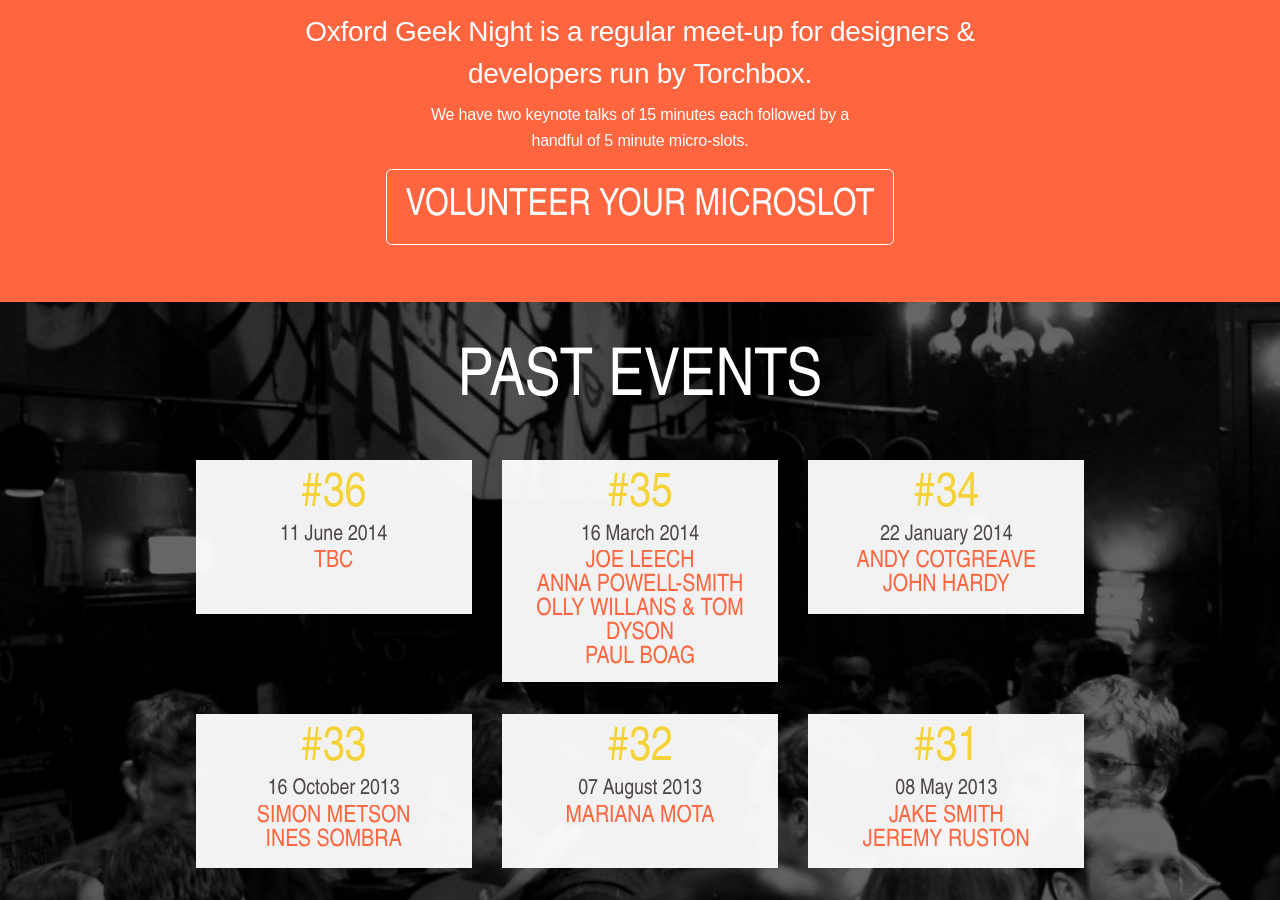
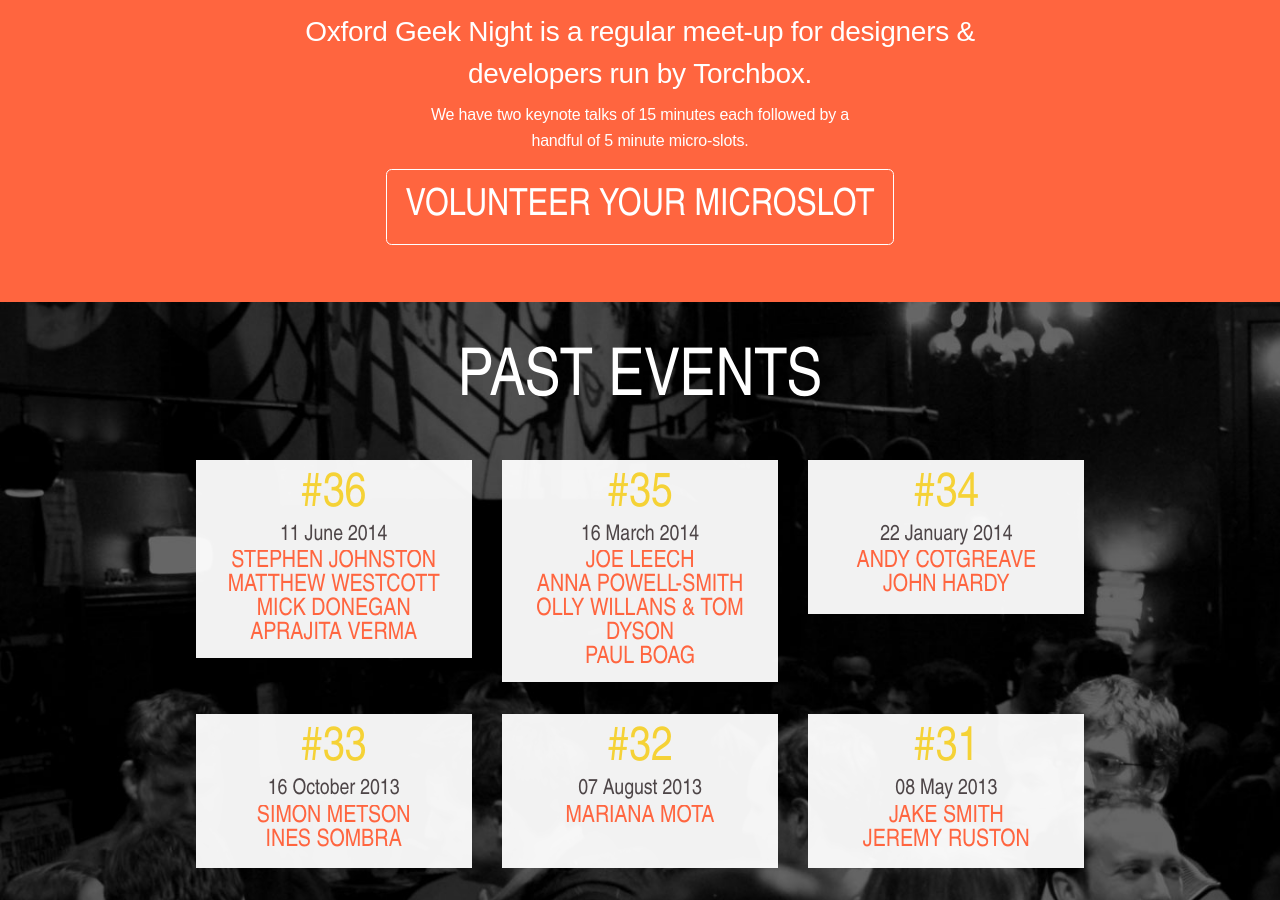
Before and after one commit to torchbox/ogn, a Jekyll site: the page built from _posts/2014-06-11-ogn36.markdown, in a window 1280 px wide and 900 px high, scrolled down 1815 px. Built offline with Jekyll 4.4.1, drawn with Linux system fonts in a browser that asks for light colours; nearby versions of some CDN libraries; Markdown is read by kramdown in place of the engine named in the settings.

Commit message:
OGN36 archive

```diff
--- a/_posts/2014-06-11-ogn36.markdown
+++ b/_posts/2014-06-11-ogn36.markdown
@@ -23,7 +23,7 @@
 lanyrd_short_url: ctkzx
 
 # Keynoters
-keynoters: [TBC]
+keynoters: [Stephen Johnston, Matthew Westcott, Mick Donegan, Aprajita Verma]
 ---
 
 <ul class="keynotes">
```
